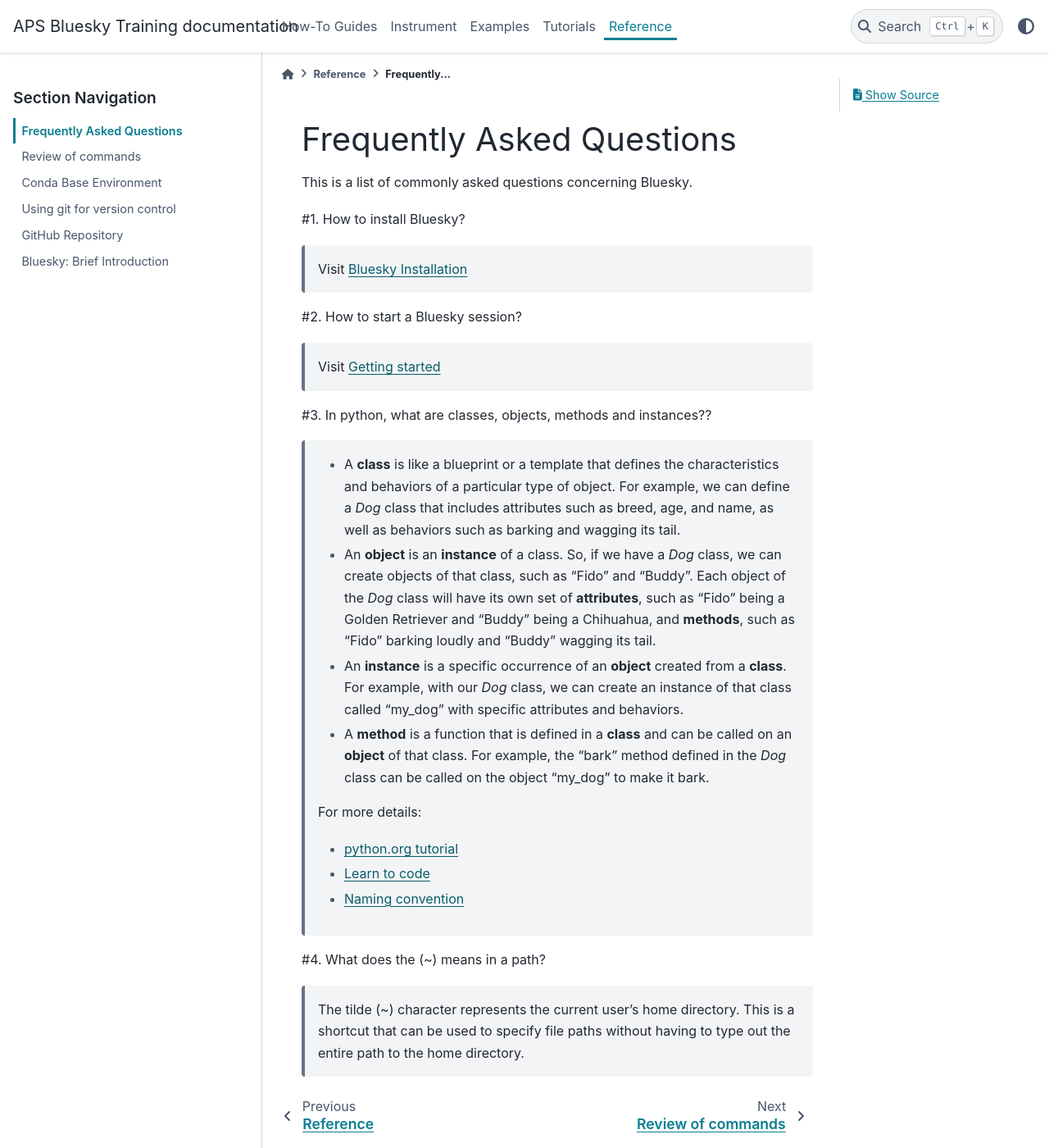
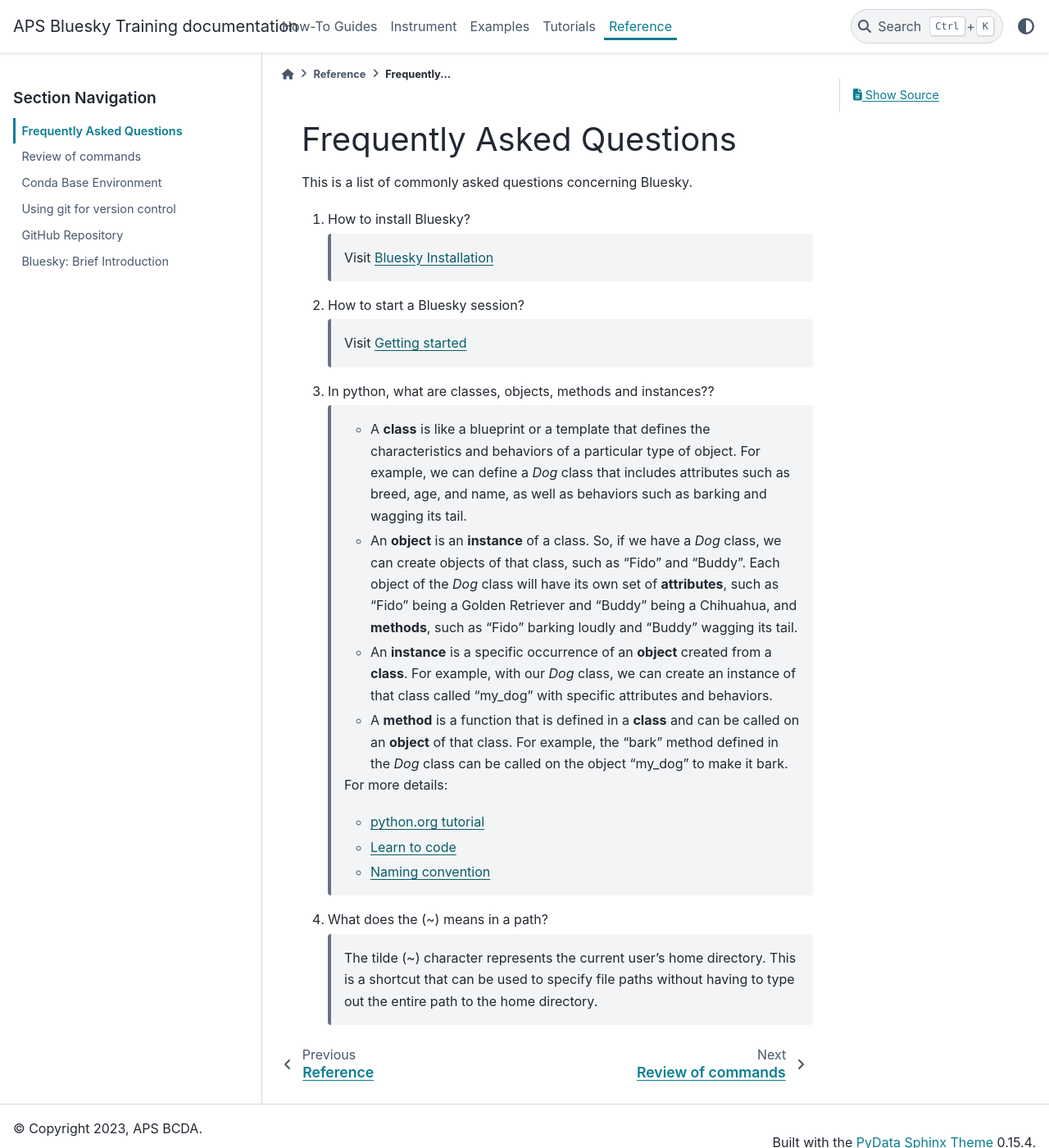
Before and after one commit to BCDA-APS/bluesky_training, a Sphinx documentation site: the page built from docs/source/reference/_FAQ.rst, in a window 1280 px wide and 1400 px high. Shown: the whole window at 82% size. Built offline with Sphinx 7.4.7 and the PyData theme 0.15.4, drawn with Linux system fonts in a browser that asks for light colours.

Commit message:
STY #100

```diff
--- a/docs/source/reference/_FAQ.rst
+++ b/docs/source/reference/_FAQ.rst
@@ -10,19 +10,19 @@
 
 .. _faq-install-bluesky:
 
-#1. How to install Bluesky?
+1. How to install Bluesky?
 
     Visit `Bluesky Installation <https://bcda-aps.github.io/bluesky_training/instrument/_install_new_instrument.html>`_
 
 .. _faq-start-bluesky-session:
 
-#2. How to start a Bluesky session?
+2. How to start a Bluesky session?
 
     Visit `Getting started <https://bcda-aps.github.io/bluesky_training/tutor/_start_bluesky_session.html>`_
 
 .. _faq-obj-oriented:
 
-#3. In python, what are classes, objects, methods and instances??
+3. In python, what are classes, objects, methods and instances??
 
     - A **class** is like a blueprint or a template that defines the characteristics and behaviors of a particular type of object. For example, we can define a `Dog` class that includes attributes such as breed, age, and name, as well as behaviors such as barking and wagging its tail.
     - An **object** is an **instance** of a class. So, if we have a `Dog` class, we can create objects of that class, such as "Fido" and "Buddy". Each object of the `Dog` class will have its own set of **attributes**, such as "Fido" being a Golden Retriever and "Buddy" being a Chihuahua, and **methods**, such as "Fido" barking loudly and "Buddy" wagging its tail.
@@ -37,6 +37,6 @@
 
 .. _faq-linux-tilde:
 
-#4. What does the (~) means in a path?
+4. What does the (~) means in a path?
 
     The tilde (~) character represents the current user's home directory. This is a shortcut that can be used to specify file paths without having to type out the entire path to the home directory.
```
